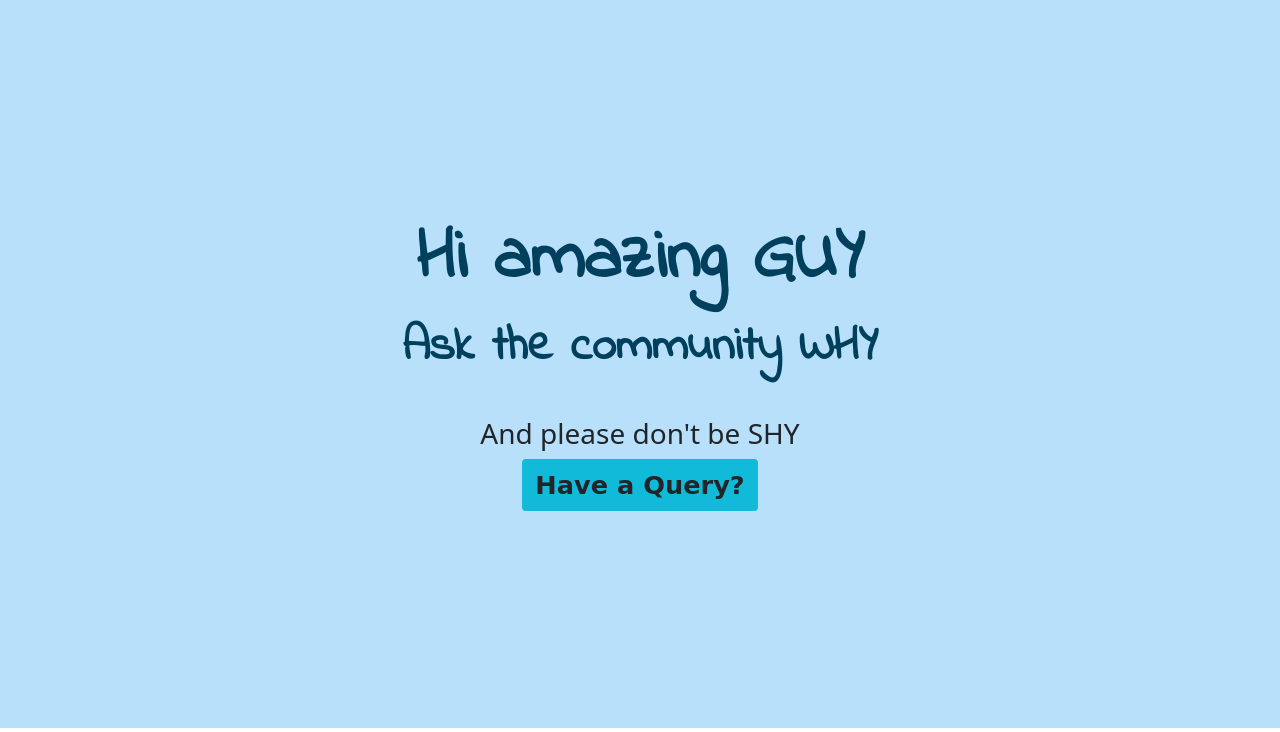
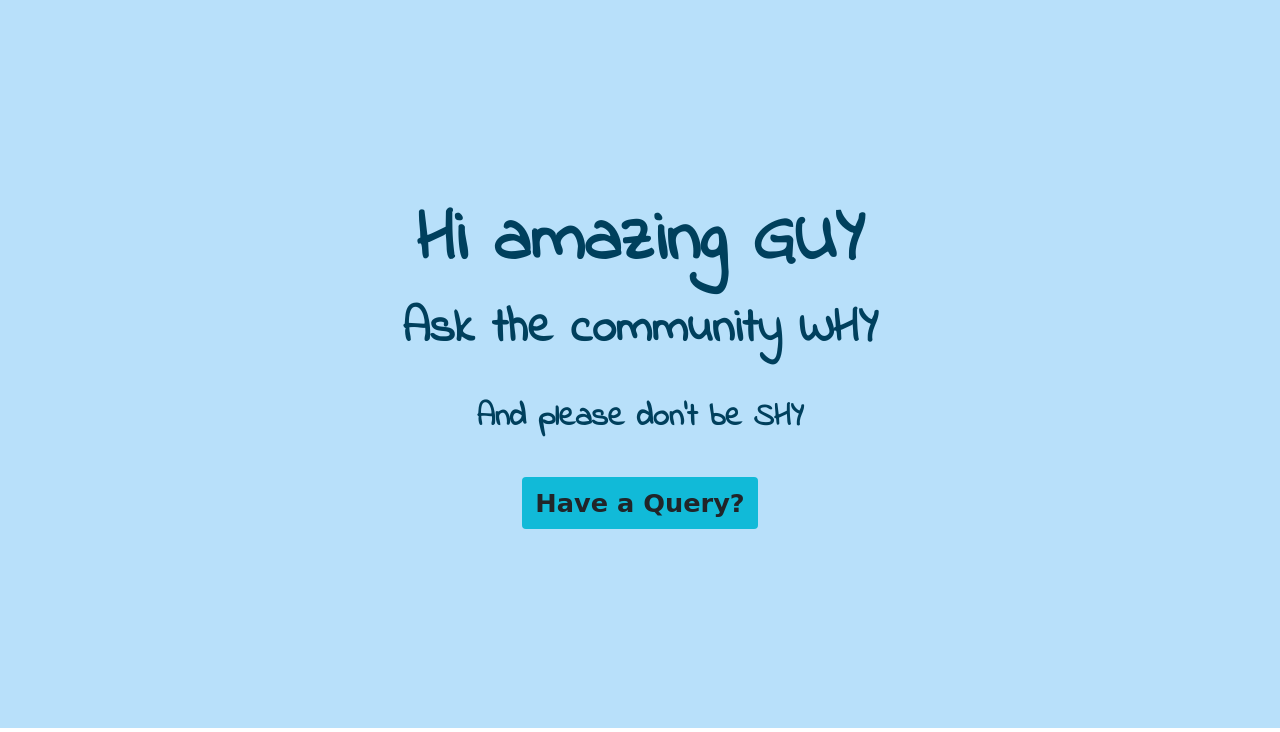
Before and after one commit to Vinay-Munjal/pc-only-forum, a PHP site: page /new/ in a window 1280 px wide. Shown: the part 56-788 px from the top of the page. Run offline with PHP 8.4, Linux system fonts and the light colour scheme; some web fonts are replaced.

Commit message:
Update style.css

```diff
--- a/css/style.css
+++ b/css/style.css
@@ -59,6 +59,13 @@ a{
 .slogan2{
     color: var(--primary-color);
     font-size: 3rem;
+    font-family: 'Indie Flower', cursive;
+    margin-bottom:2.5rem;
+    font-weight:bolder
+}
+.slogan3{
+    color: var(--primary-color);
+    font-size: 2rem;
     font-family: 'Indie Flower', cursive;
     margin-bottom:2.5rem;
     font-weight:bolder
```
